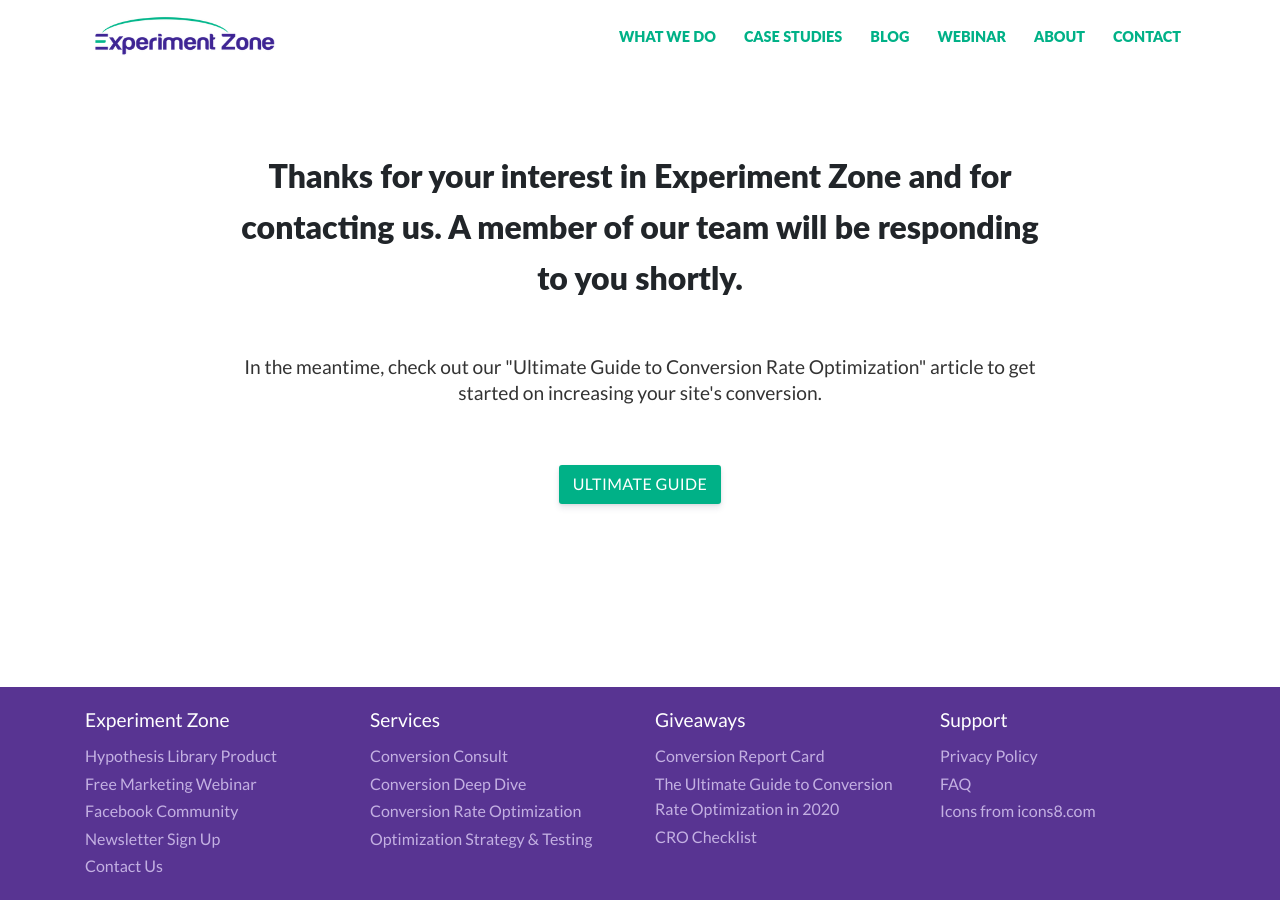
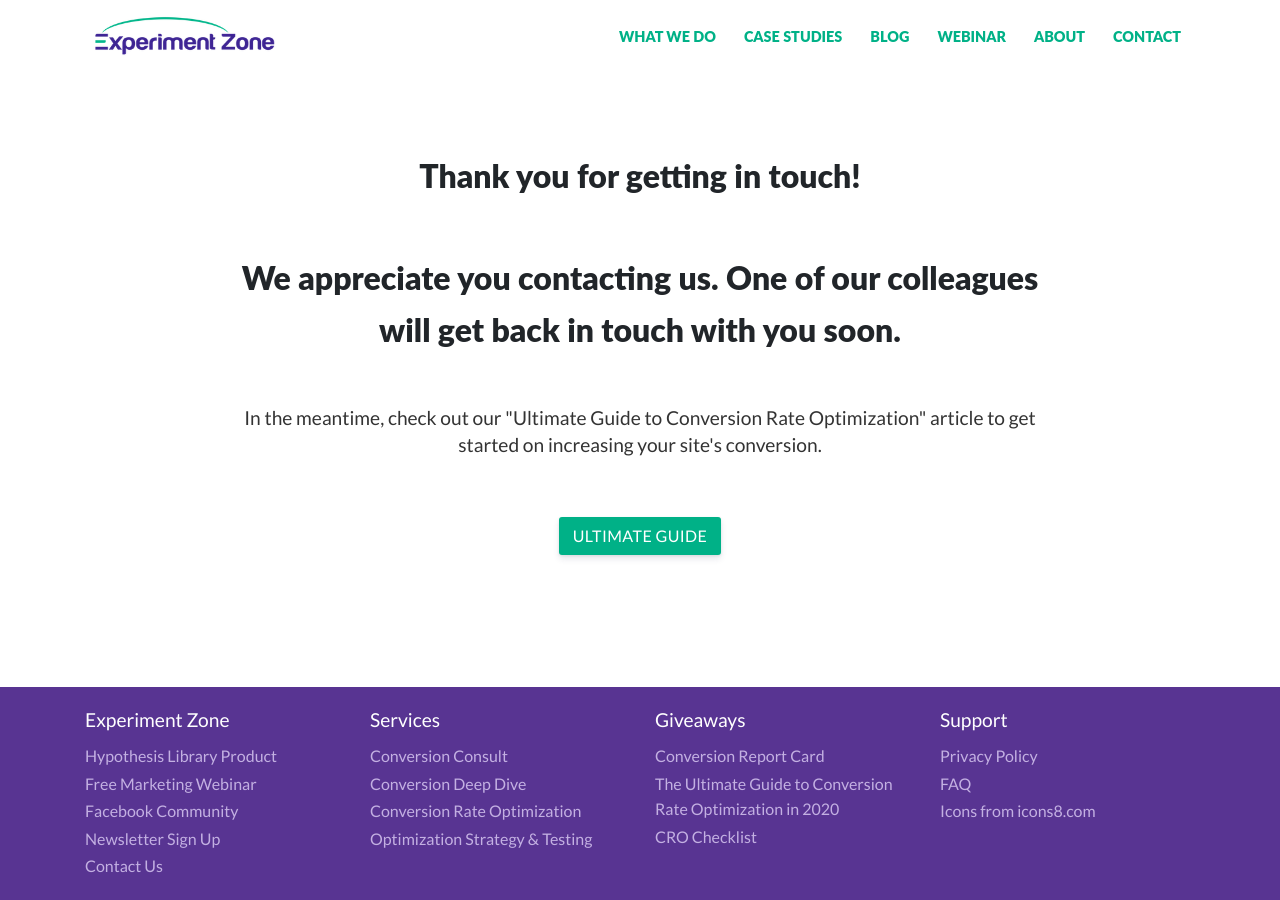
Before and after one commit to experimentzone-team/experiment-zone-site, a Jekyll site: the page built from collections/_thank_you/contact_us.html, in a window 1280 px wide. Built offline with Jekyll 4.4.1, drawn with Linux system fonts in a browser that asks for light colours; some web fonts are replaced.

Commit message:
Thank_you page contac us edit

```diff
--- a/collections/_thank_you/contact_us.html
+++ b/collections/_thank_you/contact_us.html
@@ -1,6 +1,6 @@
 ---
 layout: default
-title: Thanks for your interest in Experiment Zone and for contacting us. A member of our team will be responding to you shortly.
+title: Thank you for getting in touch!<br><br> We appreciate you contacting us. One of our colleagues will get back in touch with you soon.
 ---
 
 <style>
```
